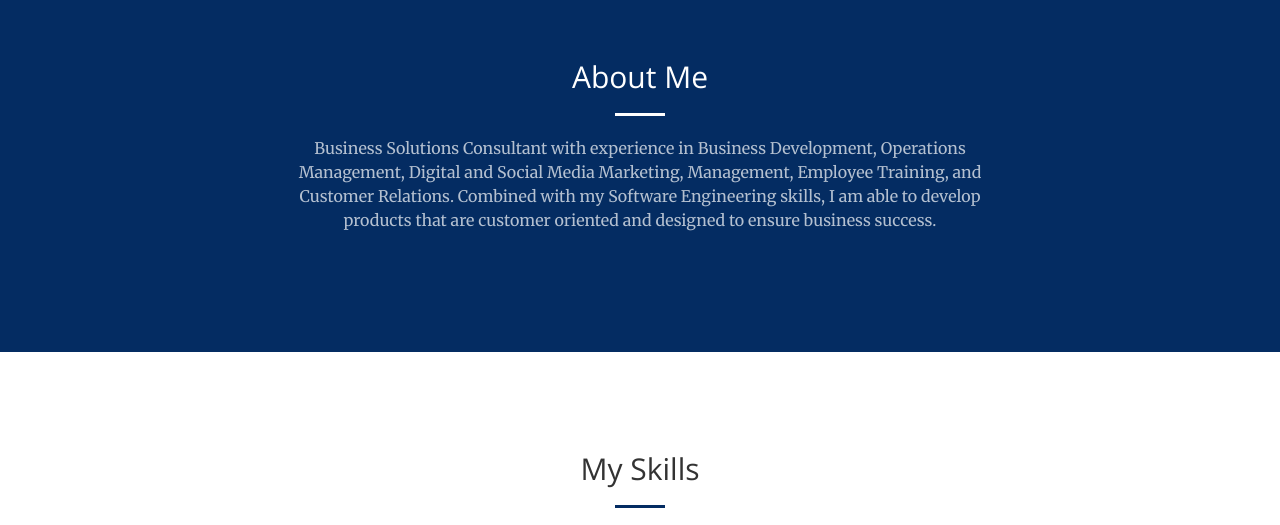
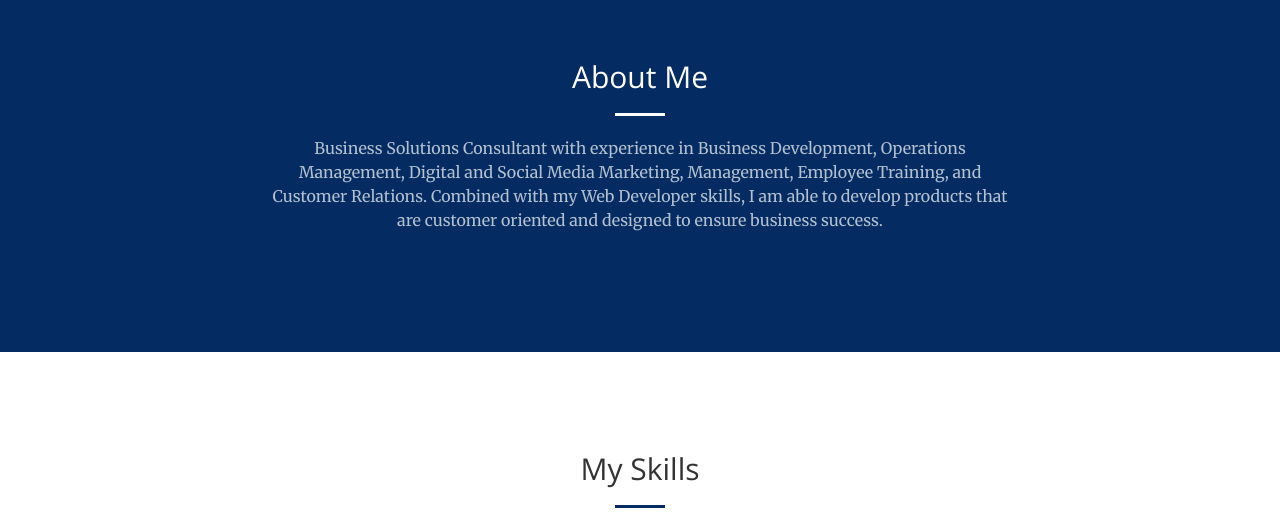
Before and after one commit to jeffreyckwok/portfolio, a website: page index.html in a window 1280 px wide. Shown: the part 840-1365 px from the top of the page. Drawn offline with nearby package versions, Linux system fonts and the light colour scheme.

Commit message:
changed description

```diff
--- a/index.html
+++ b/index.html
@@ -96,7 +96,7 @@
                 <div class="col-lg-8 col-lg-offset-2 text-center">
                     <h2 class="section-heading">About Me</h2>
                     <hr class="light">
-                    <p class="text-faded">Business Solutions Consultant with experience in Business Development, Operations Management, Digital and Social Media Marketing, Management, Employee Training, and Customer Relations. Combined with my Software Engineering skills, I am able to develop products that are customer oriented and designed to ensure business success.</p>
+                    <p class="text-faded">Business Solutions Consultant with experience in Business Development, Operations Management, Digital and Social Media Marketing, Management, Employee Training, and Customer Relations. Combined with my Web Developer skills, I am able to develop products that are customer oriented and designed to ensure business success.</p>
                 </div>
             </div>
         </div>
```
